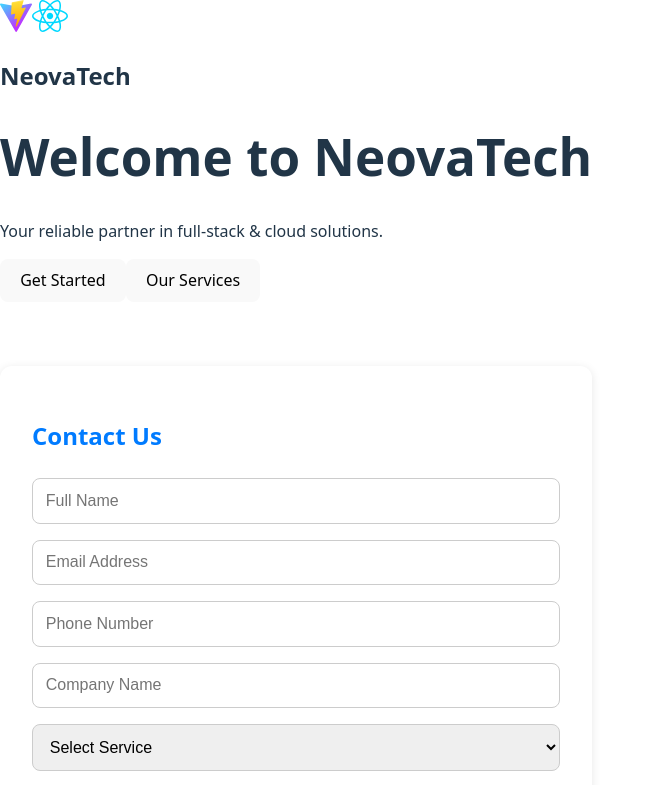
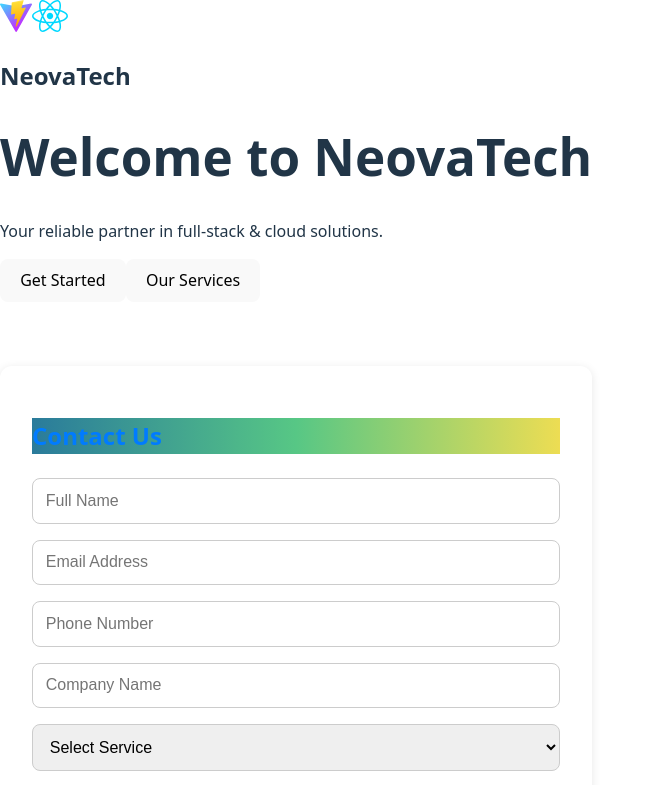
Before and after one commit to neovatech/neovatechLanding, a React (Vite) app: page / in a window 1280 px wide. Shown: the top 785 px of the page, without its empty margins (0-652 px from the left). Built offline with nearby package versions, Linux system fonts and the light colour scheme.

Commit message:
css updated

```diff
--- a/src/App.css
+++ b/src/App.css
@@ -19,7 +19,15 @@
   flex-direction: column;
   gap: 1rem;
 }
-
+.qq {
+  background: #2a7b9b;
+  background: linear-gradient(
+    90deg,
+    rgba(42, 123, 155, 1) 0%,
+    rgba(87, 199, 133, 1) 50%,
+    rgba(237, 221, 83, 1) 100%
+  );
+}
 .contact-form input,
 .contact-form select,
 .contact-form textarea {
--- a/src/App.jsx
+++ b/src/App.jsx
@@ -22,7 +22,7 @@ function App() {
       </header>
 
       <section className="form-section">
-        <h2>Contact Us</h2>
+        <h2 className="qq">Contact Us</h2>
         <form className="contact-form">
           <input type="text" placeholder="Full Name" required />
           <input type="email" placeholder="Email Address" required />
@@ -31,7 +31,7 @@ function App() {
           <select>
             <option value="">Select Service</option>
             <option value="web">Website Development</option>
-            <option value="app">Mobile App Development</option>
+            <option value="app">Mobile DEVELOPMENT App Development</option>
             <option value="cloud">Cloud Deployment</option>
             <option value="other">Other</option>
           </select>
```
